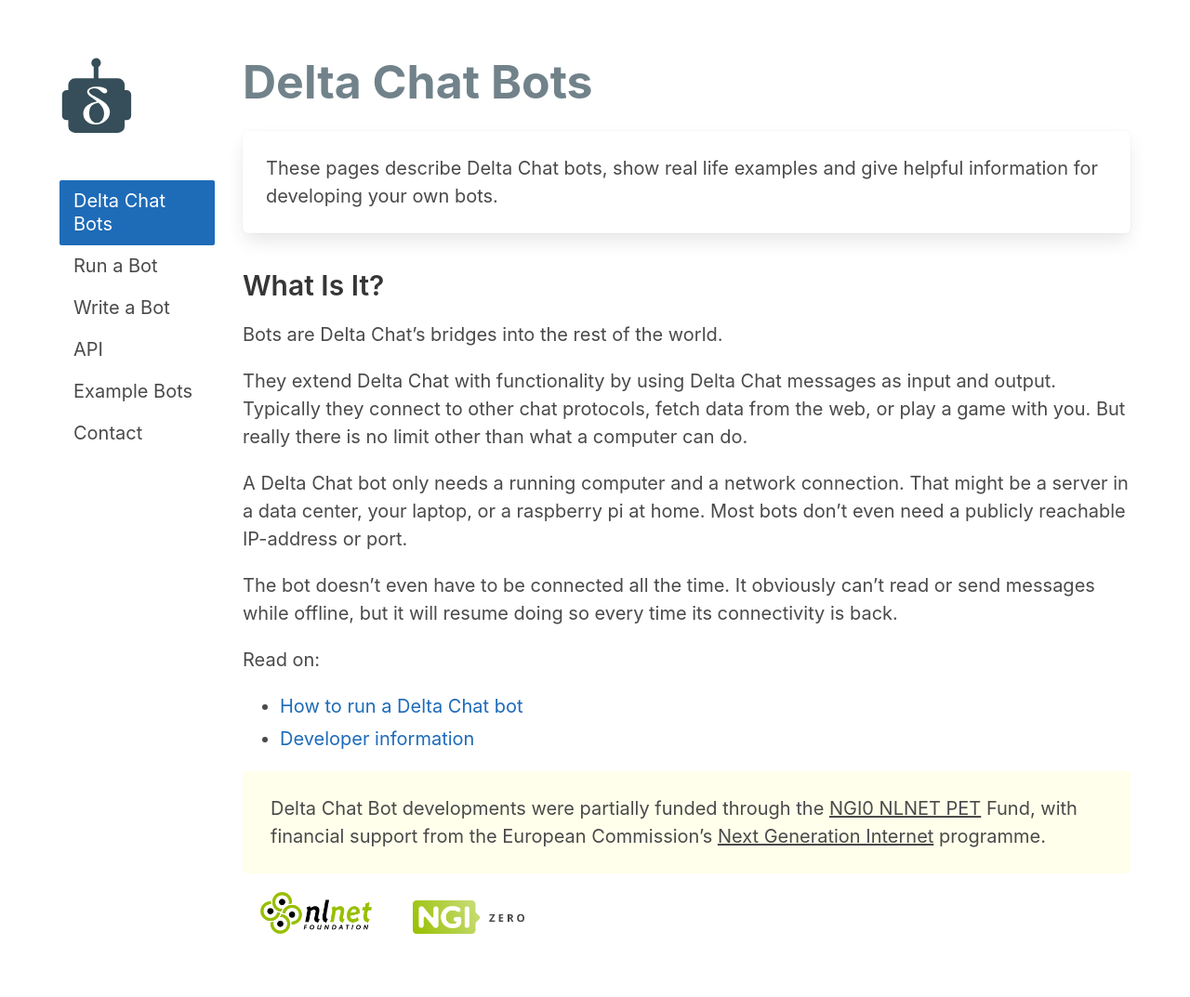
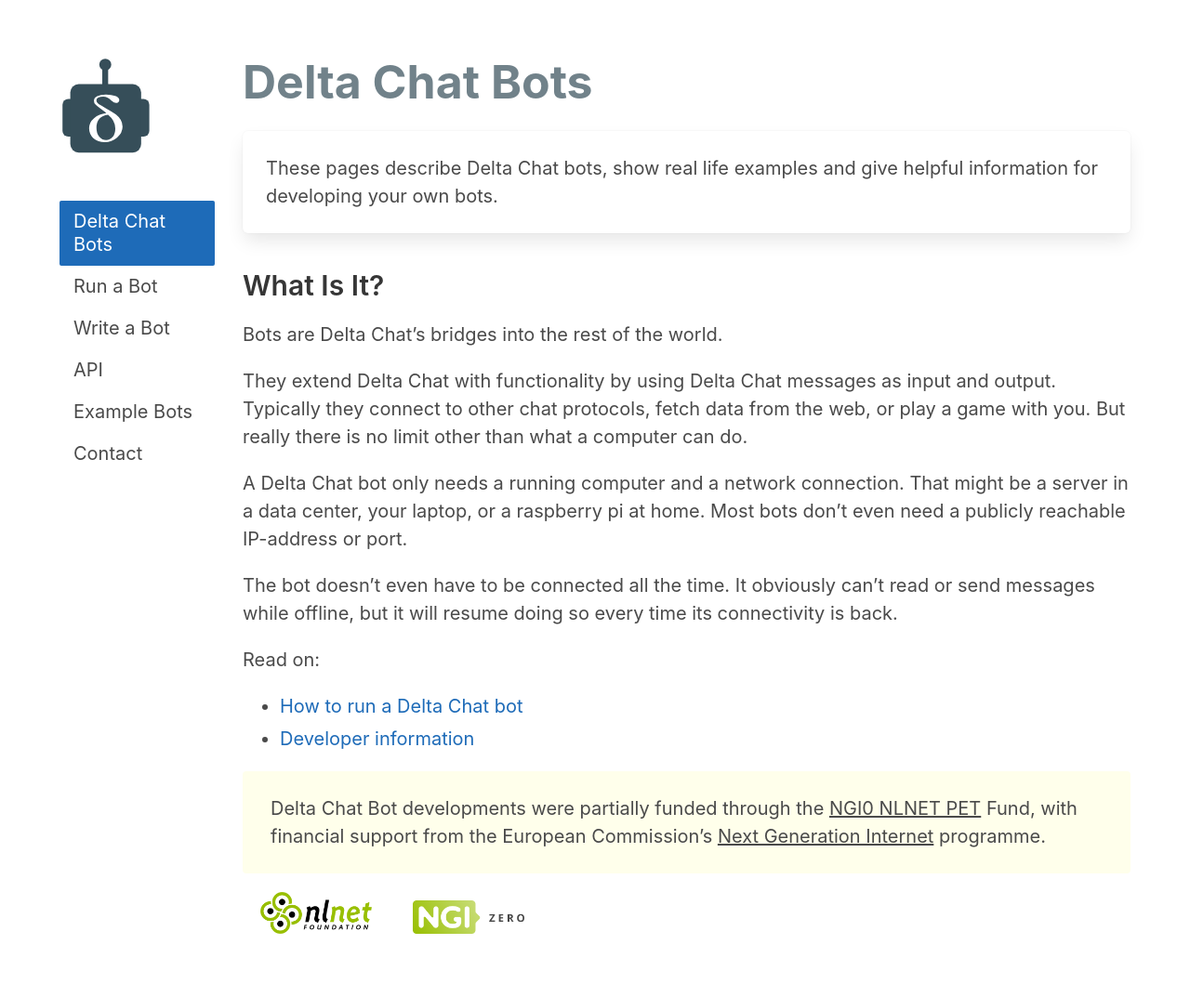
Before and after one commit to deltachat-bot/bot-pages, a Jekyll site: the page built from index.md, in a window 1280 px wide. Shown: the whole page at 93% size. Built offline with Jekyll 4.4.1, drawn with Linux system fonts in a browser that asks for light colours.

Commit message:
tweak logo style

```diff
--- a/_layouts/default.html
+++ b/_layouts/default.html
@@ -15,7 +15,7 @@
           <aside class="menu column is-2">
             <div class='deltachatbots-logo'>
               <a href="{{ site.url }}">
-                <img style='width: 4rem; object-fit: contain; margin-bottom: 1rem' src='{{ site.baseurl }}/assets/logos/delta-chat-bot.svg' alt='Delta Chat Bot logo'>
+                <img style='width: 5rem; object-fit: contain; margin-bottom: 1rem' src='{{ site.baseurl }}/assets/logos/delta-chat-bot.svg' alt='Delta Chat Bot logo'>
               </a>
             </div>
             <ul class='menu-list'>
```
